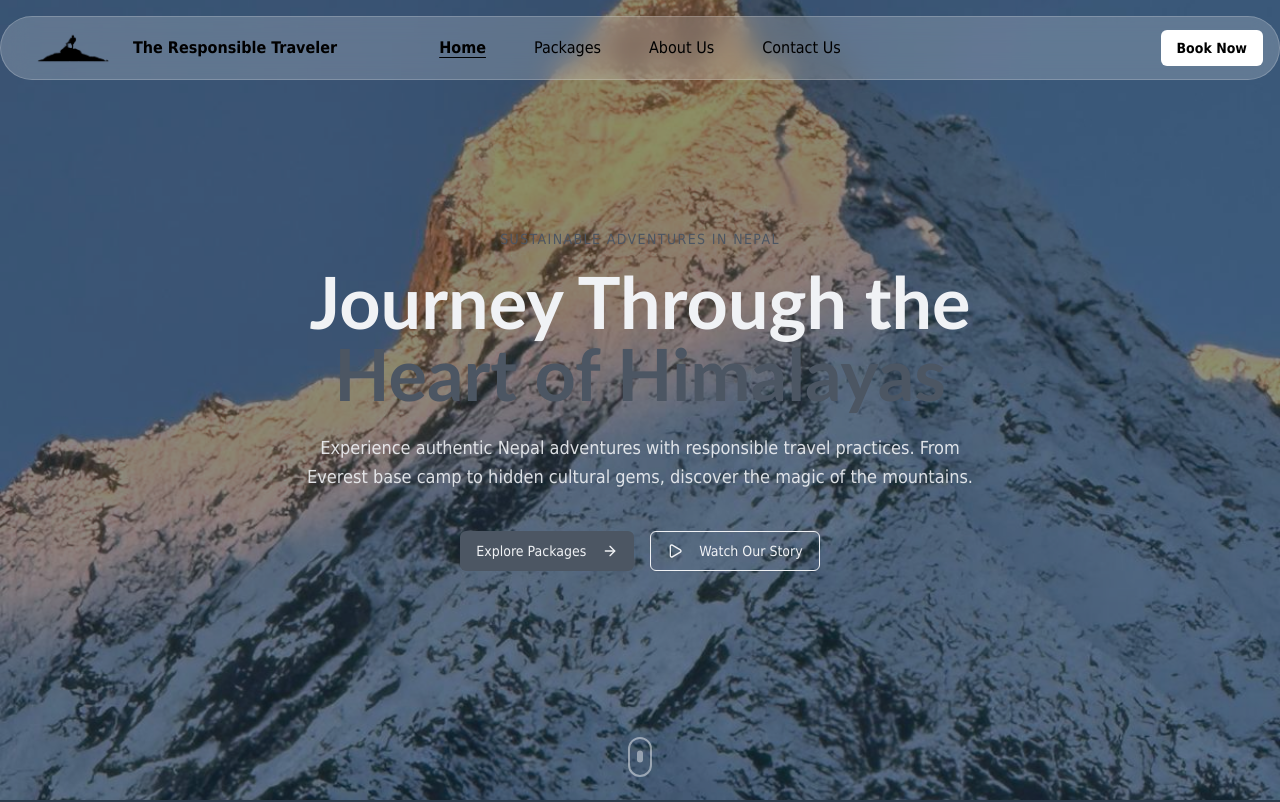
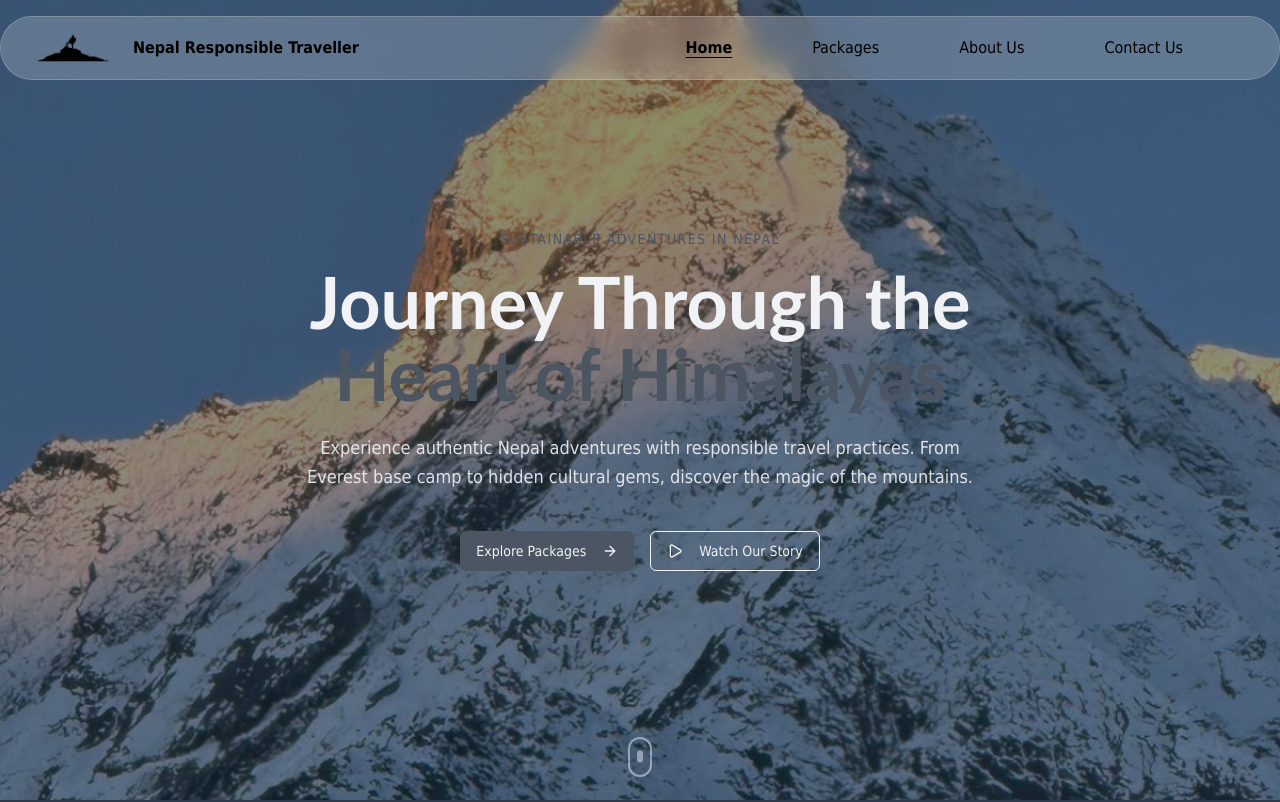
Before and after one commit to ppprabesh/The-Responsible-Traveler, a Next.js app: page / in a window 1280 px wide. Shown: the top 802 px of the page. Built offline with nearby package versions, Linux system fonts and the light colour scheme.

Commit message:
Fixed navbar

```diff
--- a/app/packages/[slug]/page.tsx
+++ b/app/packages/[slug]/page.tsx
@@ -13,7 +13,6 @@ import { PackageBooking } from "@/components/packages/detail/package-booking"
 import { PackageTrailMap } from "@/components/packages/detail/package-trail-map"
 import { RelatedPackages } from "@/components/packages/detail/related-packages"
 
-// Generate static params for SSG
 export async function generateStaticParams() {
   return packages.map((pkg) => ({
     slug: pkg.id,
--- a/app/page.tsx
+++ b/app/page.tsx
@@ -21,7 +21,7 @@ export default function HomePage() {
         <FeaturedPackages />
         <SecondaryHero />
         <WhatWeOffer />
-        <TripStyles/>
+        {/* <TripStyles/> */}
         <Testimonials />
         <GallerySection />
         <CTASection />
--- a/components/contact-info.tsx
+++ b/components/contact-info.tsx
@@ -5,11 +5,7 @@ import { MapPin, Phone, Mail, Clock, MessageCircle } from "lucide-react"
 import { motion } from "framer-motion"
 
 const contactDetails = [
-  {
-    icon: MapPin,
-    title: "Visit Our Office",
-    details: ["Thamel, Kathmandu", "Nepal 44600"],
-  },
+
   {
     icon: Phone,
     title: "Call Us",
@@ -20,11 +16,7 @@ const contactDetails = [
     title: "Email Us",
     details: ["info@responsibletraveller.com", "bookings@responsibletraveller.com"],
   },
-  {
-    icon: Clock,
-    title: "Office Hours",
-    details: ["Sun - Fri: 9:00 AM - 6:00 PM", "Saturday: 10:00 AM - 4:00 PM"],
-  },
+
 ]
 
 export function ContactInfo() {
--- a/components/header.tsx
+++ b/components/header.tsx
@@ -6,9 +6,9 @@ import { MobileNav, MobileNavHeader, MobileNavMenu, MobileNavToggle, Navbar, Nav
 export function Header() {
   const navItems = [
     { name: "Home", link: "/" },
-    { name: "Packages", link: "packages" },
-    { name: "About Us", link: "about" },
-    { name: "Contact Us", link: "contact" },
+    { name: "Packages", link: "/packages" },
+    { name: "About Us", link: "/about" },
+    { name: "Contact Us", link: "/contact" },
   ];
 
   const [isMobileMenuOpen, setIsMobileMenuOpen] = useState(false);
@@ -18,7 +18,6 @@ export function Header() {
       <NavBody visible={false}>
         <NavbarLogo visible={false} />
         <NavItems items={navItems} />
-        <NavbarButton>Book Now</NavbarButton>
       </NavBody>
 
       <MobileNav isOpen={isMobileMenuOpen} setIsOpen={setIsMobileMenuOpen}>
@@ -40,7 +39,6 @@ export function Header() {
               {item.name}
             </a>
           ))}
-          <NavbarButton onClick={() => setIsMobileMenuOpen(false)}>Book Now</NavbarButton>
         </MobileNavMenu>
       </MobileNav>
     </Navbar>
--- a/components/ui/resizable-navbar.tsx
+++ b/components/ui/resizable-navbar.tsx
@@ -42,7 +42,7 @@ export const NavBody = ({ children, visible }: { children: React.ReactNode; visi
       }}
       transition={{ type: "spring", stiffness: 180, damping: 40 }}
       className={cn(
-        "relative z-60 mx-auto hidden h-16 w-full max-w-7xl flex-row items-center justify-between " +
+        "relative z-60  mx-auto hidden h-16 w-full max-w-7xl flex-row items-center justify-between " +
           "rounded-full border border-white/20 bg-white/20 px-4 py-1 backdrop-blur-xl overflow-hidden flex-nowrap lg:flex dark:border-white/10 dark:bg-neutral-900/40"
       )}
     >
@@ -59,7 +59,7 @@ export const NavItems = ({
   const pathname = usePathname();
 
   return (
-    <div className="absolute inset-0 hidden flex-1 flex-row items-center justify-center gap-4 text-md font-large lg:flex dark:text-neutral-200">
+    <div className="absolute inset-0 hidden flex-1 flex-row items-center justify-end gap-12 text-md pr-20 font-large lg:flex dark:text-neutral-200">
       {items.map((item, i) => {
         const active = pathname === item.link;
 
@@ -189,7 +189,7 @@ export const NavbarLogo = ({ visible }: { visible: boolean }) => {
       </div>
 
       <span className="text-base font-semibold text-black dark:text-white whitespace-nowrap">
-        The Responsible Traveler
+        Nepal Responsible Traveller
       </span>
     </motion.a>
   );
--- a/components/what-we-offer.tsx
+++ b/components/what-we-offer.tsx
@@ -34,6 +34,21 @@ export function WhatWeOffer() {
       button: "Explore Package",
       src: "https://images.unsplash.com/photo-1629185752152-fe65698ddee4?q=80&w=687&auto=format&fit=crop&ixlib=rb-4.1.0&ixid=M3wxMjA3fDB8MHxwaG90by1wYWdlfHx8fGVufDB8fHx8fA%3D%3D",
     },
+    {
+      title: "Small and Group Holidays",
+      button: "Explore Package",
+      src: "https://images.unsplash.com/photo-1592285896110-8d88b5b3a5d8?q=80&w=1074&auto=format&fit=crop&ixlib=rb-4.1.0&ixid=M3wxMjA3fDB8MHxwaG90by1wYWdlfHx8fGVufDB8fHx8fA%3D%3D",
+    },
+    {
+      title: "Individual Tailor Made Trips",
+      button: "Explore Package",
+      src: "https://images.unsplash.com/photo-1518002054494-3a6f94352e9d?q=80&w=687&auto=format&fit=crop&ixlib=rb-4.1.0&ixid=M3wxMjA3fDB8MHxwaG90by1wYWdlfHx8fGVufDB8fHx8fA%3D%3D",
+    },
+    {
+      title: "Bespoke Family Holidays",
+      button: "Explore Package",
+      src: "https://images.unsplash.com/photo-1629185752152-fe65698ddee4?q=80&w=687&auto=format&fit=crop&ixlib=rb-4.1.0&ixid=M3wxMjA3fDB8MHxwaG90by1wYWdlfHx8fGVufDB8fHx8fA%3D%3D",
+    },
   ];
   return (
     <div className="relative overflow-hidden w-full h-full py-20">
--- a/components/whatsapp-floating.tsx
+++ b/components/whatsapp-floating.tsx
@@ -6,7 +6,7 @@ import { FaWhatsapp } from "react-icons/fa";
 export default function WhatsAppFloating() {
   return (
     <Link
-      href="https://wa.me/9779800000000" // <-- replace with your number
+      href="https://wa.me/9779841246023"
       target="_blank"
       rel="noopener noreferrer"
       className="
--- a/lib/packages-data.ts
+++ b/lib/packages-data.ts
@@ -34,7 +34,7 @@ export const packages: Package[] = [
     id: "everest-base-camp",
     title: "Everest Base Camp Trek",
     category: "trekking",
-    image: "/everest-base-camp-trek-mountain-view.jpg",
+    image: "/images/ganeshhimal.jpg",
     duration: "14 Days",
     difficulty: "Moderate",
     price: 1850,
```
